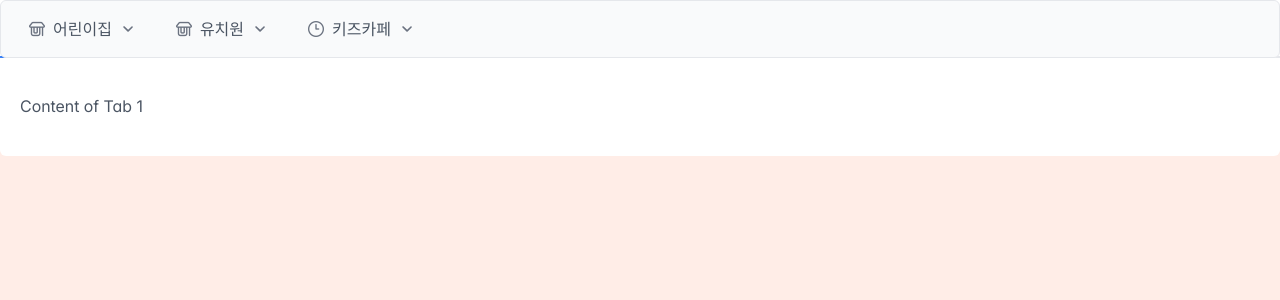
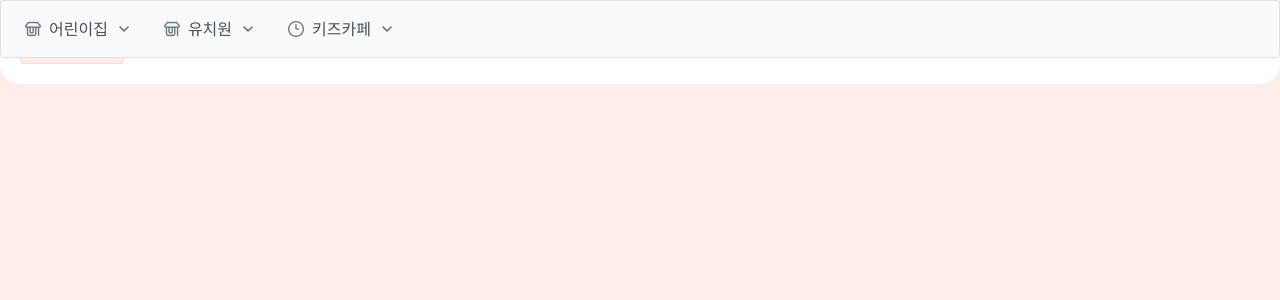
Before and after one commit to yumi-kim-0827/childcarekoreaplatform, a Next.js app: page /test in a window 1280 px wide. Shown: the top 300 px of the page. Built offline with nearby package versions, Linux system fonts and the light colour scheme.

Commit message:
design : 메인 css 수정

```diff
--- a/package.json
+++ b/package.json
@@ -11,7 +11,7 @@
     "autoprefixer": "^10.4.20",
     "next": "14.2.5",
     "primeicons": "^7.0.0",
-    "primereact": "^10.8.0",
+    "primereact": "^10.8.2",
     "react": "^18",
     "react-dom": "^18",
     "react-naver-maps": "^0.1.3",
--- a/pages/test.js
+++ b/pages/test.js
@@ -1,19 +1,11 @@
 import React from "react";
-import { TabView, TabPanel } from "primereact/tabview";
+import { Button } from "primereact/button";
 
 const Test = () => {
   return (
-    <TabView>
-      <TabPanel header="Tab 1">
-        <p>Content of Tab 1</p>
-      </TabPanel>
-      <TabPanel header="Tab 2">
-        <p>Content of Tab 2</p>
-      </TabPanel>
-      <TabPanel header="Tab 3">
-        <p>Content of Tab 3</p>
-      </TabPanel>
-    </TabView>
+    <div className="card flex justify-content-center">
+      <Button label="Check" icon="pi pi-check" />
+    </div>
   );
 };
 
--- a/src/components/tab/LocationTab.js
+++ b/src/components/tab/LocationTab.js
@@ -11,7 +11,7 @@ const LocationTab = ({ onClick }) => {
       {sidoList.map((item, id) => {
         return (
           <TabPanel header={item.sido} key={id}>
-            <ul className="flex gap-4">
+            <ul className="tab-sigun-list">
               {item.sigungu.map((sigungu, id) => (
                 <li key={id}>
                   <TextButton
--- a/src/styles/custom.scss
+++ b/src/styles/custom.scss
@@ -10,7 +10,20 @@ $bg-orange-500: #f57d59;
 $bg-orange-600: #ff6430;
 $bg-orange-700: #e64b18;
 
-/* 레이아웃 */
+/* 프라임 리액트 CSS 커스텀 */
+.p-button {
+  border: 1px solid $bg-orange-200;
+  background-color: $bg-orange-100;
+}
+.p-tabview .p-tabview-nav li.p-highlight .p-tabview-nav-link {
+  color: $bg-orange-400;
+  border-color: $bg-orange-500;
+}
+
+/* LAYOUT
+/*
+/*
+/**/
 html,
 body {
   background-color: $bg-orange-100;
@@ -45,14 +58,26 @@ body {
   background-color: $bg-white-100;
 }
 
-/* page : HOME 메인 첫 페이지*/
+/* PAGE
+/*
+/*
+/* index */
 .index {
   padding: 1rem;
   grid-template-columns: 3fr 1fr;
   border: 2px solid red;
 }
-/* page : Main > index */
+/* Main > index */
 .main {
   padding: 1rem;
   grid-template-columns: 1fr 3fr;
 }
+
+/* COMPONENT
+/*
+/*
+/* LocationTab */
+.tab-sigun-list {
+  display: flex;
+  gap: 10px;
+}
--- a/src/styles/globals.scss
+++ b/src/styles/globals.scss
@@ -88,6 +88,6 @@ fieldset {
   color: #999;
 }
 /* PrimeReact Styles */
-@import "primereact/resources/themes/lara-light-blue/theme.css";
+@import "primereact/resources/themes/saga-orange/theme.css";
 @import "primereact/resources/primereact.min.css";
 @import "primeicons/primeicons.css";
```
Also changed, not shown: 1 other file (tests, documents, lock files or other folders).
